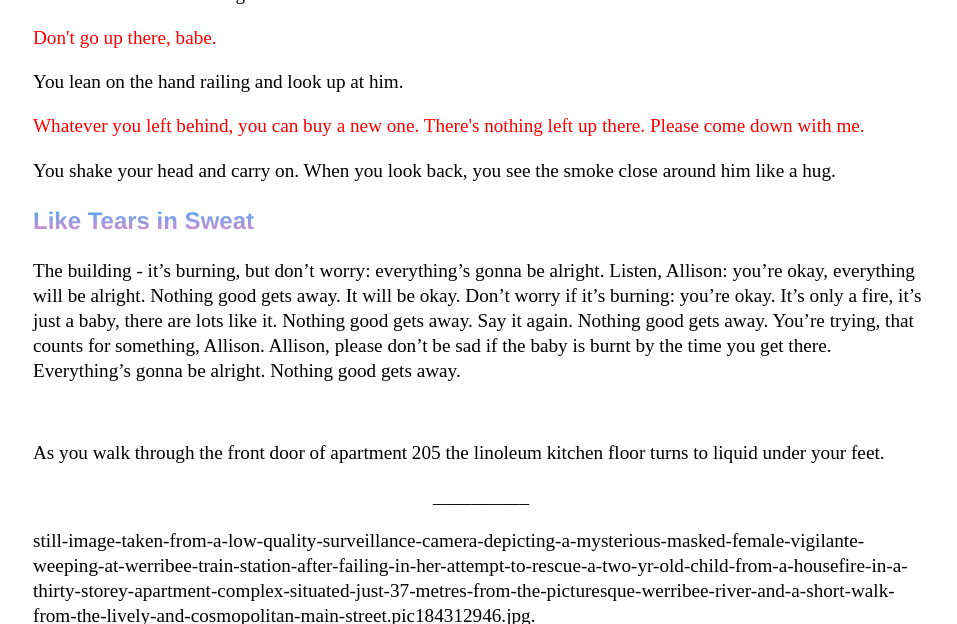
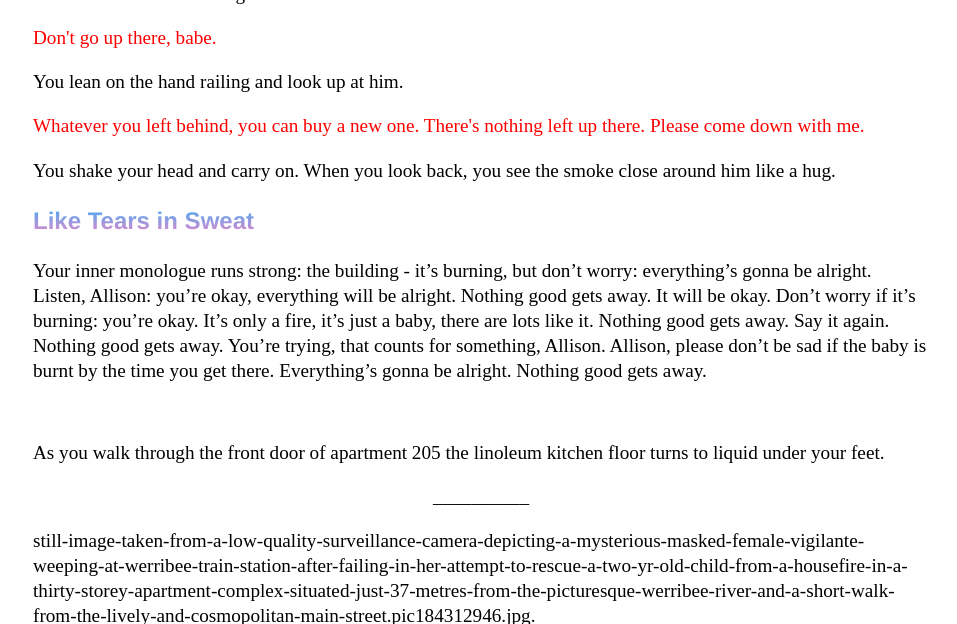
Before and after one commit to Pinelife/pinelife.github.io, a Jekyll site: the page Hellhole/Room12.html, which Jekyll copies as it is, in a window 1280 px wide and 900 px high, scrolled down 2190 px, cut to the strip 0-624 px from the top of the window. Shown: the whole strip, without its empty margins (159-1116 px from the left). Built offline with Jekyll 4.4.1, drawn with Linux system fonts in a browser that asks for light colours.

Commit message:
Update Room12.html

```diff
--- a/Hellhole/Room12.html
+++ b/Hellhole/Room12.html
@@ -140,7 +140,7 @@ thermals. You wheeze and perspire and suffer. You pass a fireman as he is descen
 <p>You shake your head and carry on. When you look back, you see the smoke close around him like a hug.</p>
 <h3>Like Tears in Sweat</h3>
 <p>
-The building - it’s burning, but don’t worry: everything’s gonna be alright. Listen, Allison: you’re okay, everything will be alright. Nothing good gets
+Your inner monologue runs strong: the building - it’s burning, but don’t worry: everything’s gonna be alright. Listen, Allison: you’re okay, everything will be alright. Nothing good gets
   away. It will be okay. Don’t worry if it’s burning: you’re okay. It’s only a fire, it’s just a baby, there are lots like it. Nothing good gets away.
 Say it again. Nothing good gets away. You’re trying, that counts for something, Allison.
   Allison, please don’t be sad if the baby is burnt by the time you get there. Everything’s gonna be alright. Nothing good gets away.</p>
```
